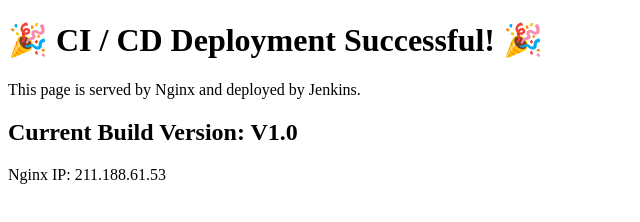
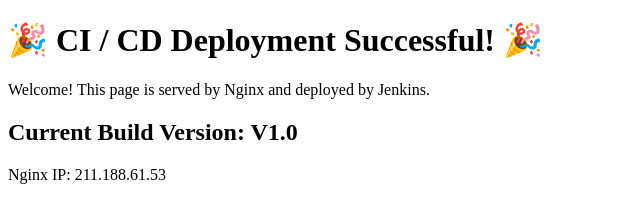
Before and after one commit to gitchunza/test-git, a plain HTML site: page index.html in a window 1280 px wide. Shown: the whole page, without its empty margins (0-640 px from the left). Drawn offline with Linux system fonts and the light colour scheme.

Commit message:
Fix: Update

```diff
--- a/index.html
+++ b/index.html
@@ -6,7 +6,7 @@
 </head>
 <body>
     <h1>🎉 CI / CD Deployment Successful! 🎉</h1>
-    <p>This page is served by Nginx and deployed by Jenkins.</p>
+    <p>Welcome! This page is served by Nginx and deployed by Jenkins.</p>
     <h2>Current Build Version: V1.0</h2>
     <p>Nginx IP: 211.188.61.53</p>
 </body>
```
Also changed, not shown: 1 other file.
